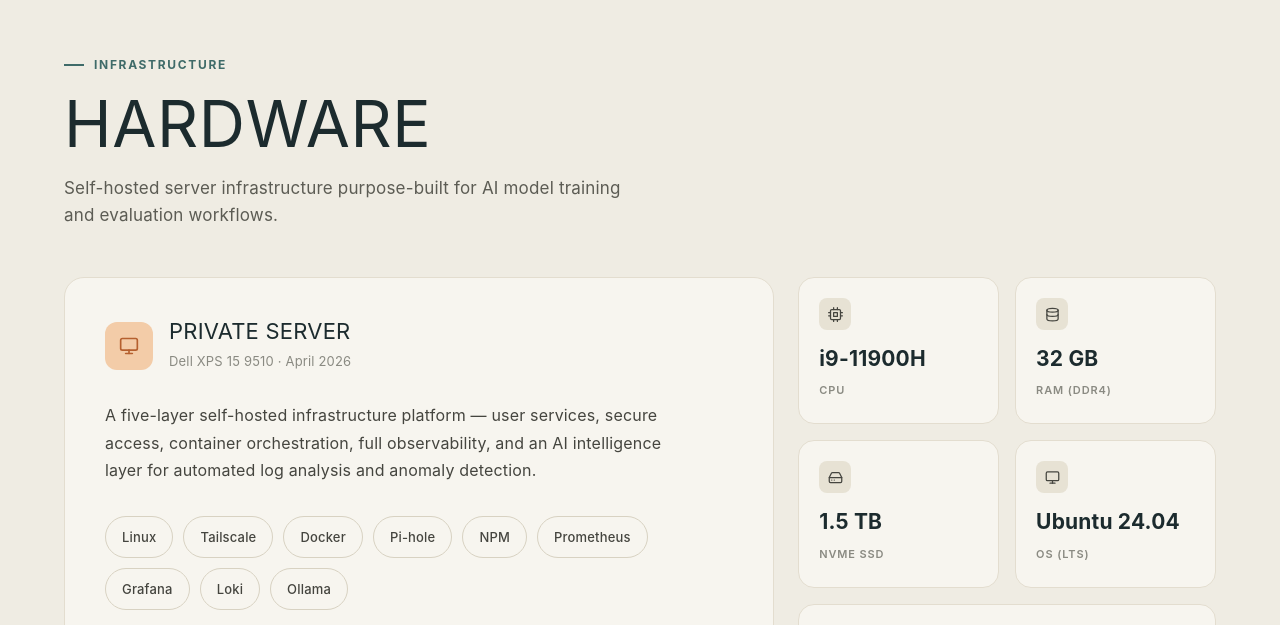
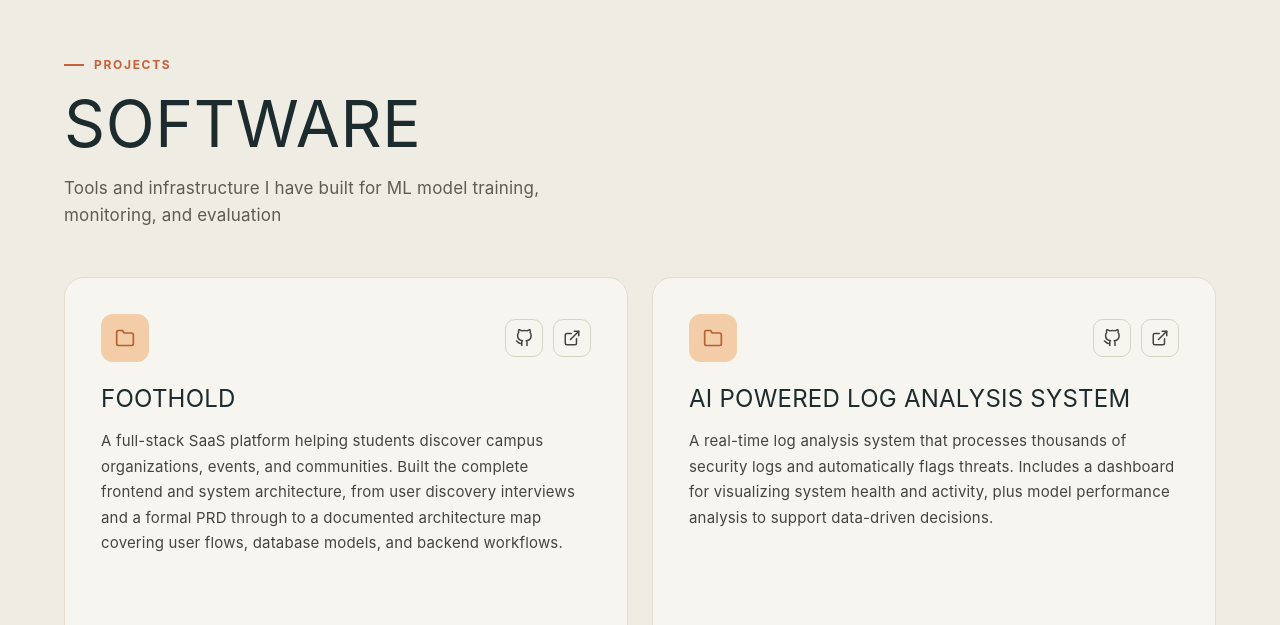
Before and after one commit to matiasagado/portfolio, a React (Vite) app: page / in a window 1280 px wide. Shown: the part 1715-2340 px from the top of the page. Built offline with nearby package versions, Linux system fonts and the light colour scheme.

Commit message:
feat: add software section to main

```diff
--- a/src/main.tsx
+++ b/src/main.tsx
@@ -3,6 +3,7 @@
 import Nav from './_components/nav.tsx';
 import Hero from './_components/hero.tsx';
 import About from './_components/about.tsx';
+import Software from './_components/software.tsx';
 import Hardware from './_components/hardware.tsx';
 import "./index.css";
 
@@ -12,6 +13,7 @@
     <main>
       <Hero />
       <About />
+      <Software />
       <Hardware />
     </main>
   </StrictMode>,
```
